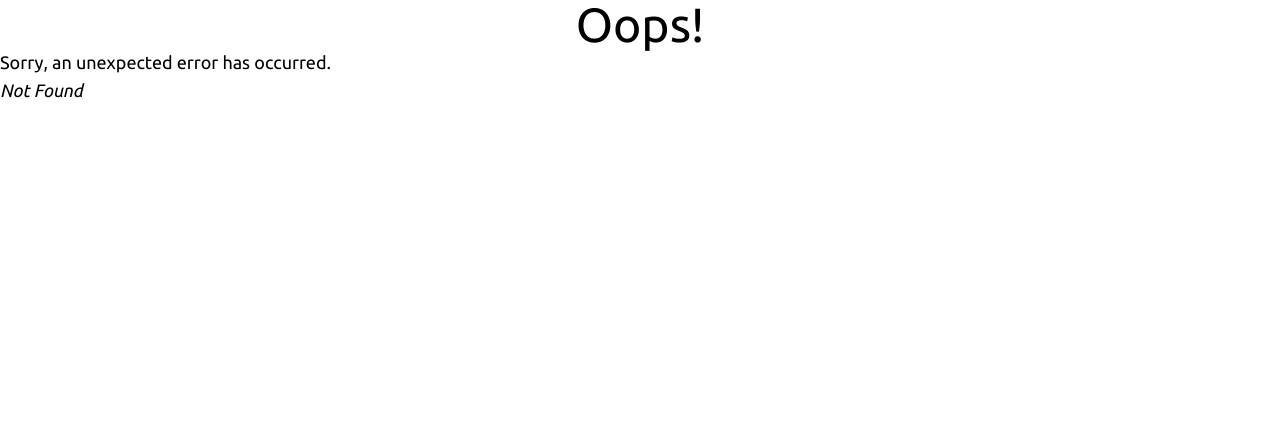
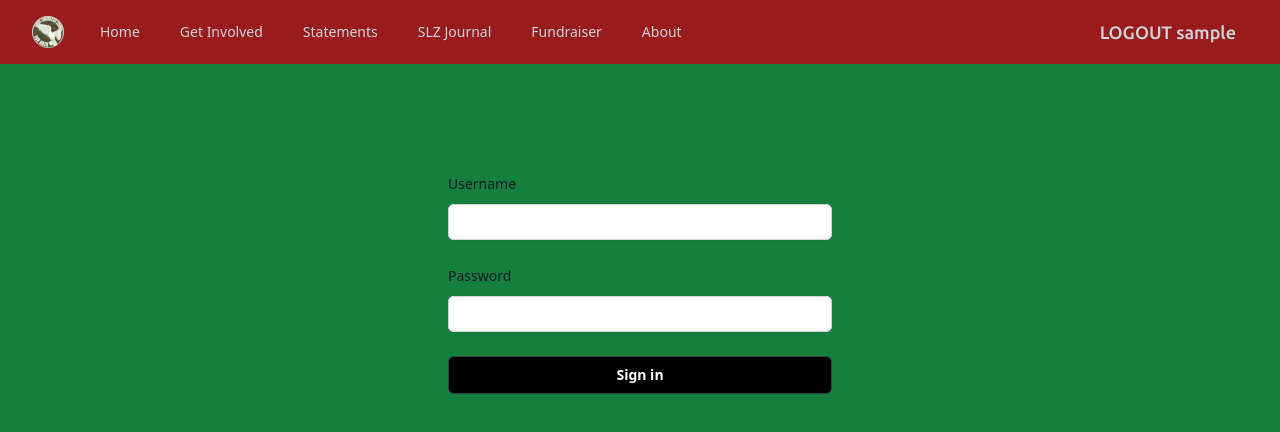
Before and after one commit to adilkhan49/soas-liberated-zone, a React (Vite) app in the folder frontend/: page /login in a window 1280 px wide. Before the commit this address had no page. Shown: the top 432 px of the page. Built offline with nearby package versions, Linux system fonts and the light colour scheme; sample sign-in values are in the browser's storage.

Commit message:
frontend changes required for login

```diff
--- a/frontend/package.json
+++ b/frontend/package.json
@@ -15,6 +15,7 @@
     "autoprefixer": "^10.4.20",
     "axios": "^1.7.5",
     "classnames": "^2.5.1",
+    "jwt-decode": "^4.0.0",
     "postcss": "^8.4.41",
     "react": "^18.3.1",
     "react-big-calendar": "^1.13.2",
--- /dev/null
+++ b/frontend/src/components/PrivateRoute.jsx
@@ -0,0 +1,11 @@
+import { Navigate } from 'react-router-dom'
+import { useContext } from 'react'
+import AuthContext from '../context/AuthContext';
+
+const PrivateRoute = ({children, ...rest}) => {
+    let { user } = useContext(AuthContext)
+
+    return !user ? <Navigate to='/login'/> : children;
+}
+
+export default PrivateRoute;
--- /dev/null
+++ b/frontend/src/context/AuthContext.jsx
@@ -0,0 +1,102 @@
+import { createContext, useState, useEffect } from 'react'
+import { jwtDecode } from 'jwt-decode';
+import { useNavigate } from 'react-router-dom';
+
+const AuthContext = createContext()
+
+export default AuthContext;
+
+export const AuthProvider = ({children}) => {
+
+    // let [user, setUser] = useState({"username":"JIM"})
+    // // let [user, setUser] = useState(null)
+    // let [authTokens, setAuthTokens] = useState(null)
+
+    let [user, setUser] = useState(() => (localStorage.getItem('authTokens') ? jwtDecode(localStorage.getItem('authTokens')) : null))
+    let [authTokens, setAuthTokens] = useState(() => (localStorage.getItem('authTokens') ? JSON.parse(localStorage.getItem('authTokens')) : null))
+    let [loading, setLoading] = useState(true)
+
+    const navigate = useNavigate()
+
+    let loginUser = async (e) => {
+        e.preventDefault()
+
+        const response = await fetch('http://127.0.0.1:8000/api/token/', {
+            method: 'POST',
+            headers: {
+                'Content-Type': 'application/json'
+            },
+            body: JSON.stringify({username: e.target.username.value, password: e.target.password.value })
+        });
+
+        let data = await response.json();
+
+        if(data){
+            localStorage.setItem('authTokens', JSON.stringify(data));
+            setAuthTokens(data)
+            setUser(jwtDecode(data.access))
+            // alert('Logged in!')
+            navigate("../", {
+                replace: true,
+              });
+        } else {
+            alert('Something went wrong while loggin in the user!')
+        }
+    }
+
+    let logoutUser = (e) => {
+        e.preventDefault()
+        localStorage.removeItem('authTokens')
+        setAuthTokens(null)
+        setUser(null)
+        navigate('/login')
+    }
+
+    const updateToken = async () => {
+        const response = await fetch('http://127.0.0.1:8000/api/token/refresh/', {
+            method: 'POST',
+            headers: {
+                'Content-Type':'application/json'
+            },
+            body:JSON.stringify({refresh:authTokens?.refresh})
+        })
+
+        const data = await response.json()
+        if (response.status === 200) {
+            setAuthTokens(data)
+            setUser(jwtDecode(data.access))
+            localStorage.setItem('authTokens',JSON.stringify(data))
+        } else {
+            logoutUser()
+        }
+
+        if(loading){
+            setLoading(false)
+        }
+    }
+
+    let contextData = {
+        user: user,
+        authTokens: authTokens,
+        loginUser: loginUser,
+        logoutUser: logoutUser,
+    }
+
+    useEffect(()=>{
+        const REFRESH_INTERVAL = 1000 * 60 * 4 // 4 minutes
+        let interval = setInterval(()=>{
+            if(authTokens){
+                updateToken()
+            }
+        }, REFRESH_INTERVAL)
+        return () => clearInterval(interval)
+
+    },[authTokens])
+
+
+    return(
+        <AuthContext.Provider value={contextData}>
+            {children}
+        </AuthContext.Provider>
+    )
+}
--- /dev/null
+++ b/frontend/src/routes/LoginPage.jsx
@@ -0,0 +1,51 @@
+import { useContext } from 'react'
+import AuthContext from "../context/AuthContext";
+
+const LoginPage = () => {
+
+    let {loginUser} = useContext(AuthContext);
+
+    return (
+<div class="flex min-h-full flex-col justify-center px-6 py-12 lg:px-8">
+
+  <div class="mt-10 sm:mx-auto sm:w-full sm:max-w-sm">
+    <form class="space-y-6" onSubmit={loginUser}>
+      <div>
+        <label for="username" class="block text-sm font-medium leading-6 text-gray-900">Username</label>
+        <div class="mt-2">
+          <input id="username" name="username" type="text" autocomplete="email" required class="block w-full rounded-md border-0 py-1.5 px-2 text-gray-900 shadow-sm ring-1 ring-inset ring-gray-300 placeholder:text-gray-400 focus:ring-2 focus:ring-inset focus:ring-indigo-600 sm:text-sm sm:leading-6"/>
+        </div>
+      </div>
+
+      <div>
+        <div class="flex items-center justify-between">
+          <label for="password" class="block text-sm font-medium leading-6 text-gray-900">Password</label>
+          {/* <div class="text-sm">
+            <a href="#" class="font-semibold text-indigo-600 hover:text-indigo-500">Forgot password?</a>
+          </div> */}
+        </div>
+        <div class="mt-2">
+          <input id="password" name="password" type="password" autocomplete="current-password" required class="block w-full rounded-md border-0 py-1.5 px-2 text-gray-900 shadow-sm ring-1 ring-inset ring-gray-300 placeholder:text-gray-400 focus:ring-2 focus:ring-inset focus:ring-indigo-600 sm:text-sm sm:leading-6"/>
+        </div>
+      </div>
+
+      <button type="submit"
+      class="flex w-full justify-center
+         max-w-sm p-6 border border-gray-200 rounded-lg shadow bg-black border-gray-700 hover:bg-gray-700
+        flex w-full justify-center rounded-md px-3 py-1.5 text-sm font-semibold leading-6 text-white shadow-sm focus-visible:outline focus-visible:outline-2 focus-visible:outline-offset-2 focus-visible:outline-indigo-600
+      ">
+        Sign in
+    </button>
+    </form>
+
+    {/* <p class="mt-10 text-center text-sm text-black">
+      Not a member?
+      <span> </span>
+      <a href="#" class="font-semibold leading-6 text-indigo-600 hover:border-gray-200 ">Create Account</a>
+    </p> */}
+  </div>
+</div>
+    )
+}
+
+export default LoginPage
--- a/frontend/src/routes/home.jsx
+++ b/frontend/src/routes/home.jsx
@@ -42,19 +42,12 @@ const Home = props => {
 
 
 
-      <div class="flex justify-center items-center">
+      <div class="flex justify-center items-center border-none">
         <figure>
-          <img class="h-auto max-w-full rounded-lg" src="/src/home-page.jpeg" alt="Intifada to Victory" />
-          <figcaption class="mt-2 text-sm text-center">!انتفاضة شامیے</figcaption>
+          <img class="h-auto max-w-full rounded-lg " src="/src/home-page.jpeg" alt="Intifada to Victory" />
+          <a href="/login"><figcaption class="px-5 py-3 text-center text-lg text-white font-semibold underline ">!انتفاضة شامیے</figcaption></a>
         </figure>
       </div>
-      <p> </p>
-
-      {/* <p>
-        The genocide in gaza has continued for {gaza_days} days.
-        <br></br>
-        Today is day {slz_days} of our encampment
-      </p>  */}
 
       <div class="m-20">
         <InstagramEmbed url="https://www.instagram.com/soasliberatedzone/"  />
--- a/frontend/src/routes/root.jsx
+++ b/frontend/src/routes/root.jsx
@@ -1,6 +1,12 @@
 import { Outlet, Link } from "react-router-dom";
+import { useContext } from 'react'
+import AuthContext from "../context/AuthContext";
 
 export default function Root() {
+
+  let { user, logoutUser } = useContext(AuthContext)
+
+
   return (
 <div class="min-h-screen bg-gradient-to-b from-green-700 to-green-700">
   <nav class="bg-red-800">
@@ -36,7 +42,8 @@ export default function Root() {
             </div>
           </div>
         </div>
-        <div class="absolute inset-y-0 right-0 flex items-center pr-2 sm:static sm:inset-auto sm:ml-6 sm:pr-0">
+
+        {/* <div class="absolute inset-y-0 right-0 flex items-center pr-2 sm:static sm:inset-auto sm:ml-6 sm:pr-0">
           <button type="button" class="relative rounded-full bg-gray-800 p-1 text-gray-400 hover:text-white focus:outline-none focus:ring-2 focus:ring-white focus:ring-offset-2 focus:ring-offset-gray-800">
             <span class="absolute -inset-1.5"></span>
             <span class="sr-only">View notifications</span>
@@ -52,15 +59,12 @@ export default function Root() {
                 <span class="sr-only">Open user menu</span>
               </button>
             </div>
+            </div>
 
-
-            {/* <div class="absolute right-0 z-10 mt-2 w-48 origin-top-right rounded-md bg-white py-1 shadow-lg ring-1 ring-black ring-opacity-5 focus:outline-none" role="menu" aria-orientation="vertical" aria-labelledby="user-menu-button" tabindex="-1">
-              <a href="#" class="block px-4 py-2 text-sm text-gray-700" role="menuitem" tabindex="-1" id="user-menu-item-0">Your Profile</a>
-              <a href="#" class="block px-4 py-2 text-sm text-gray-700" role="menuitem" tabindex="-1" id="user-menu-item-1">Settings</a>
-              <a href="#" class="block px-4 py-2 text-sm text-gray-700" role="menuitem" tabindex="-1" id="user-menu-item-2">Sign out</a>
-            </div> */}
-          </div>
-        </div>
+        </div> */}
+        <button class="rounded-md px-3 py-2 text-sm font-medium text-gray-300 hover:bg-red-700 hover:text-white no-underline">
+            {user && <p onClick={logoutUser}>LOGOUT {user.username}</p>}
+        </button>
       </div>
 
   </div>
@@ -81,56 +85,3 @@ export default function Root() {
 
   );
 }
-
-// export default function Root() {
-//     return (
-//       <>
-//         <div id="sidebar">
-//           <nav>
-//             <ul>
-//               <li>
-//                 <Link to={``}>Home</Link>
-//               </li>
-//               <li>
-//                 <Link to={`gazaupdate`}>Gaza Update</Link>
-//               </li>
-//               <li>
-//                 <Link to={`getinvolved`}>Get Involved</Link>
-//               </li>
-//               <li>
-//                 <Link to={`statements`}>Statements</Link>
-//               </li>
-//               <li>
-//                 <Link to={`stories`}>LZ Stories</Link>
-//               </li>
-//               <li>
-//                 <Link to={`gallery`}>Gallery</Link>
-//               </li>
-//               {/* <li>
-//                 <Link to={`events`}>Events</Link>
-//               </li> */}
-//               {/* <li>
-//                 <Link to={`resources`}>Resources</Link>
-//                 <ul>
-//                   <li>
-//                     <Link to={`resources`}>Literature</Link>
-//                   </li>
-//                   <li>
-//                     <Link to={`resources`}>Videos</Link>
-//                   </li>
-//                 </ul>
-//               </li> */}
-
-//               <li>
-//                 <Link to={`fundraiser`}>Fundraiser</Link>
-//               </li>
-//             </ul>
-//             <h1>SOAS Liberated Zone</h1>
-//           </nav>
-//         </div>
-//         <div id="detail">
-//           <Outlet />
-//         </div>
-//       </>
-//     );
-//   }
```
Also changed, not shown: frontend/src/main.jsx (+11 -3 lines), 1 other file (tests, documents, lock files or other folders).
